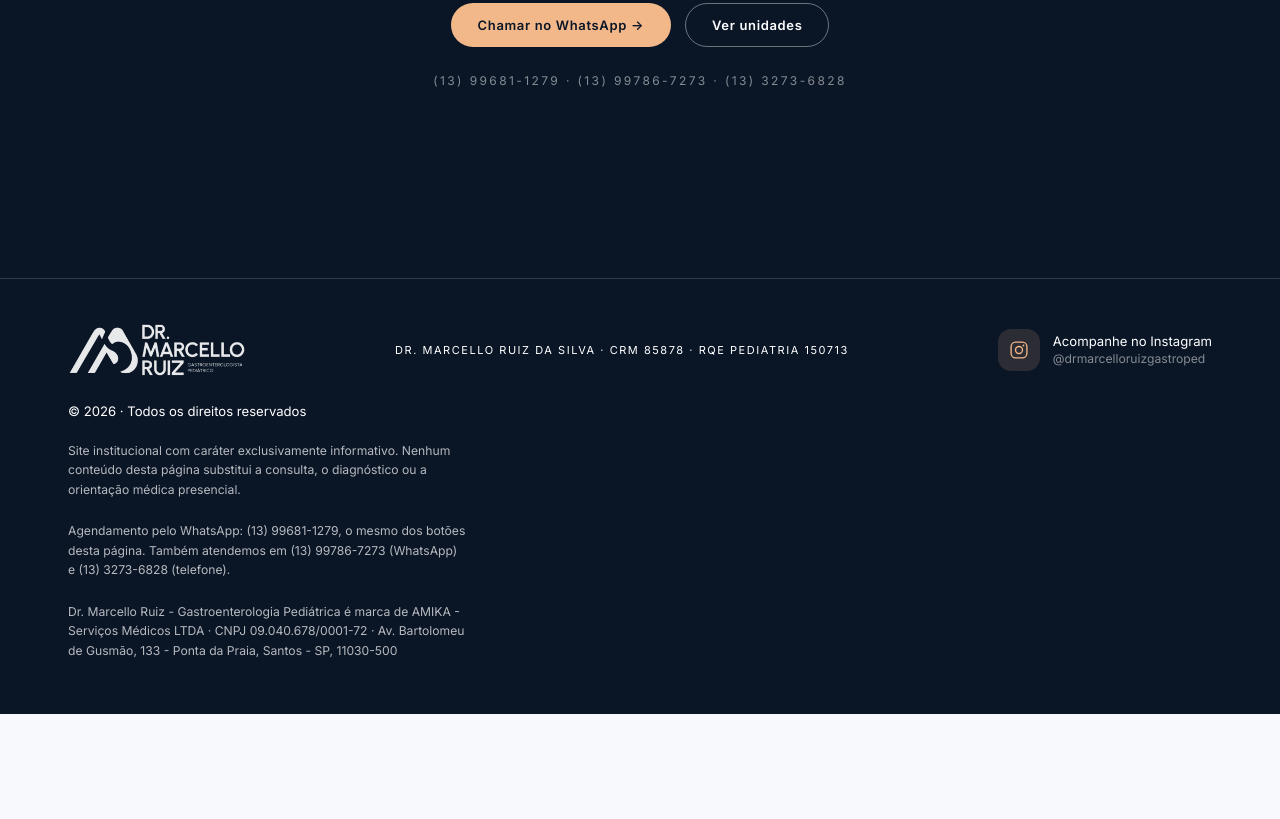
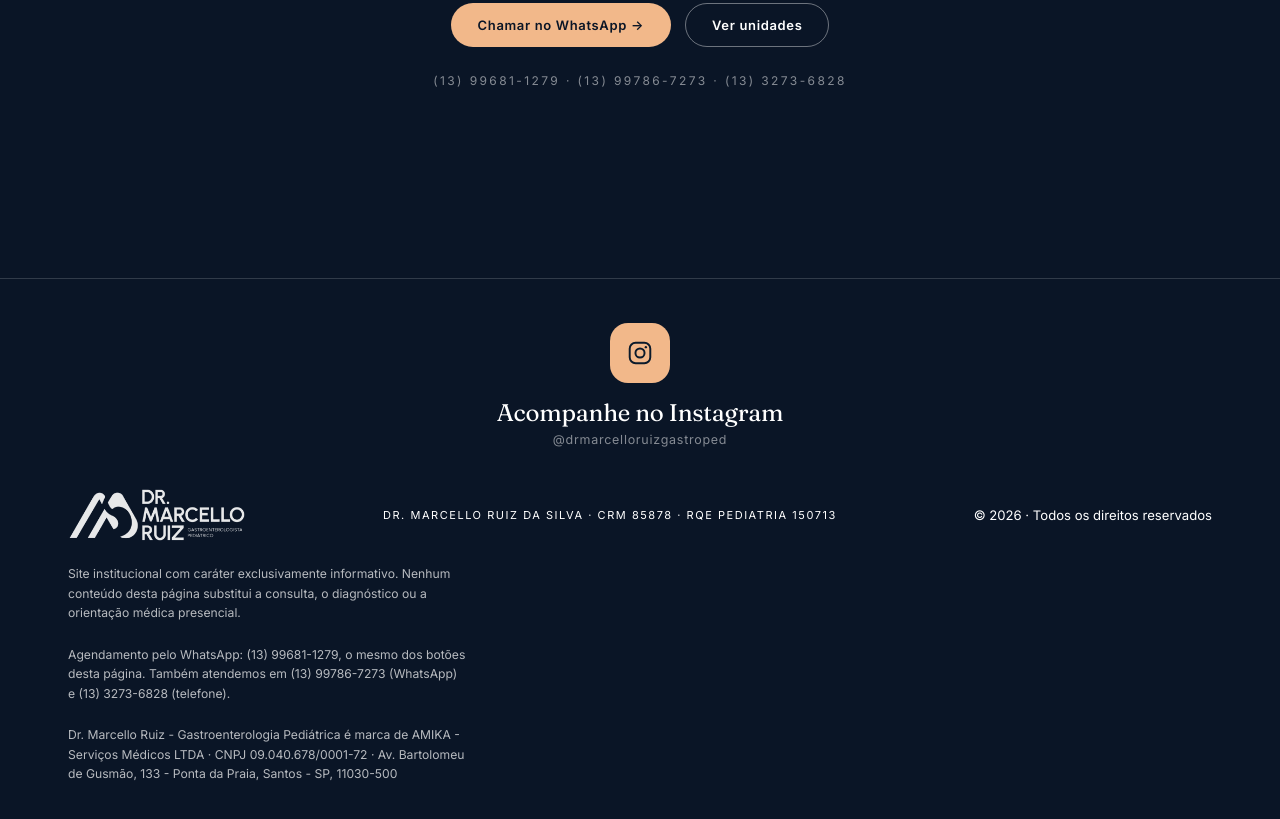
Before and after one commit to clinicamarcelloruiz/clinicamarcelloruiz.github.io, a website: page docs/index.html in a window 1280 px wide. Shown: the part 6025-6844 px from the top of the page. Before the commit the page ends 6739 px from the top, so only its background shows below. Drawn offline with Linux system fonts and the light colour scheme.

Commit message:
Atualizacao do site 06/09/2026

```diff
--- a/docs/index.html
+++ b/docs/index.html
@@ -175,22 +175,25 @@ footer .fgrid{display:flex;flex-wrap:wrap;gap:26px;justify-content:space-between
 footer img{height:54px;filter:brightness(0) invert(1);opacity:.9}
 footer .crm{letter-spacing:.14em;text-transform:uppercase;font-size:11px}
 footer .note{max-width:52ch;line-height:1.6;margin-top:22px;font-size:.76rem;opacity:.7}
-/* Instagram no rodape.
-   O convite vem antes do arroba de proposito: quem chegou ate aqui leu a
-   pagina inteira, e "Acompanhe" diz o que ha do outro lado melhor do que um
-   nome de perfil solto. O icone ganha area propria para virar um alvo
-   confortavel no celular - so o desenho seria pequeno demais para o dedo. */
-.social{display:inline-flex;align-items:center;gap:13px;text-decoration:none;
-  color:#fff;transition:opacity .2s}
-.social:hover{opacity:.82}
+/* Instagram no rodape - versao 12, aprovada pelo medico em 06/09/2026.
+   Bloco proprio, vertical e centralizado, acima da linha de creditos: o
+   icone cheio em pessego e o convite em serifa grande fazem o perfil ser a
+   ultima coisa que a pagina pede, e nao um detalhe no canto. A area do
+   icone e larga para o dedo no celular. */
+.social{display:flex;flex-direction:column;align-items:center;gap:14px;
+  text-decoration:none;color:#fff;text-align:center;margin:0 auto 40px;
+  transition:opacity .2s}
+.social:hover{opacity:.85}
 .social .ig{display:inline-flex;align-items:center;justify-content:center;
-  width:42px;height:42px;border-radius:13px;flex:none;
-  background:rgba(242,184,138,.14);color:var(--peach);transition:background .2s}
-.social:hover .ig{background:rgba(242,184,138,.24)}
-.social svg{width:20px;height:20px}
-.social .txt{line-height:1.35}
-.social .txt b{display:block;font-weight:400;font-size:.82rem}
-.social .txt span{display:block;font-size:.76rem;color:rgba(255,255,255,.5)}
+  width:60px;height:60px;border-radius:18px;flex:none;
+  background:var(--peach);color:#0b1a2b;transition:transform .2s}
+.social:hover .ig{transform:translateY(-2px)}
+.social svg{width:26px;height:26px}
+.social .txt{line-height:1.3}
+.social .txt b{display:block;font-weight:400;font-family:var(--font-d);
+  font-size:1.5rem;letter-spacing:-.01em;color:#fff}
+.social .txt span{display:block;margin-top:4px;font-size:.78rem;
+  letter-spacing:.06em;color:rgba(255,255,255,.5)}
 
 /* ---------- responsivo ---------- */
 @media (max-width:1020px){
@@ -403,13 +406,10 @@ footer .note{max-width:52ch;line-height:1.6;margin-top:22px;font-size:.76rem;opa
 
 <footer class="dark">
   <div class="wrap">
-    <div class="fgrid">
-      <img src="assets/logo.webp" alt="Logo Dr. Marcello Ruiz">
-      <span class="crm">Dr. Marcello Ruiz da Silva · CRM 85878 · RQE Pediatria 150713</span>
     <a class="social" href="https://www.instagram.com/drmarcelloruizgastroped/"
        target="_blank" rel="noopener" aria-label="Instagram do Dr. Marcello Ruiz">
       <span class="ig">
-          <svg viewBox="0 0 24 24" fill="none" stroke="currentColor" stroke-width="1.6"
+        <svg viewBox="0 0 24 24" fill="none" stroke="currentColor" stroke-width="1.8"
              stroke-linecap="round" stroke-linejoin="round" aria-hidden="true">
           <rect x="2.5" y="2.5" width="19" height="19" rx="5.5"/>
           <circle cx="12" cy="12" r="4.2"/>
@@ -421,6 +421,9 @@ footer .note{max-width:52ch;line-height:1.6;margin-top:22px;font-size:.76rem;opa
         <span>@drmarcelloruizgastroped</span>
       </span>
     </a>
+    <div class="fgrid">
+      <img src="assets/logo.webp" alt="Logo Dr. Marcello Ruiz">
+      <span class="crm">Dr. Marcello Ruiz da Silva · CRM 85878 · RQE Pediatria 150713</span>
       <span>© <span id="yy">2026</span> · Todos os direitos reservados</span>
     </div>
     <p class="note">Site institucional com caráter exclusivamente informativo. Nenhum conteúdo desta página substitui a consulta, o diagnóstico ou a orientação médica presencial.</p>
```
Also changed, not shown: template.html (+22 -19 lines). Lines whose indentation alone changed are shown as unchanged.
